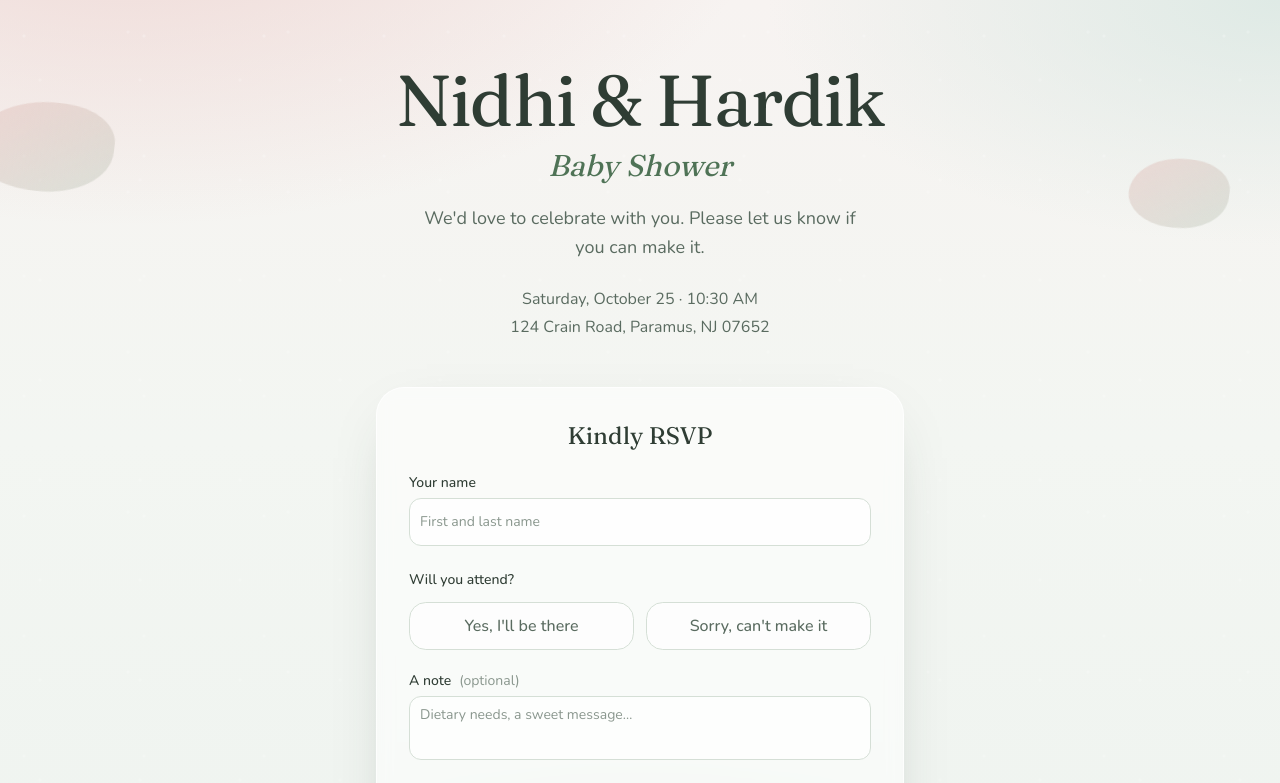
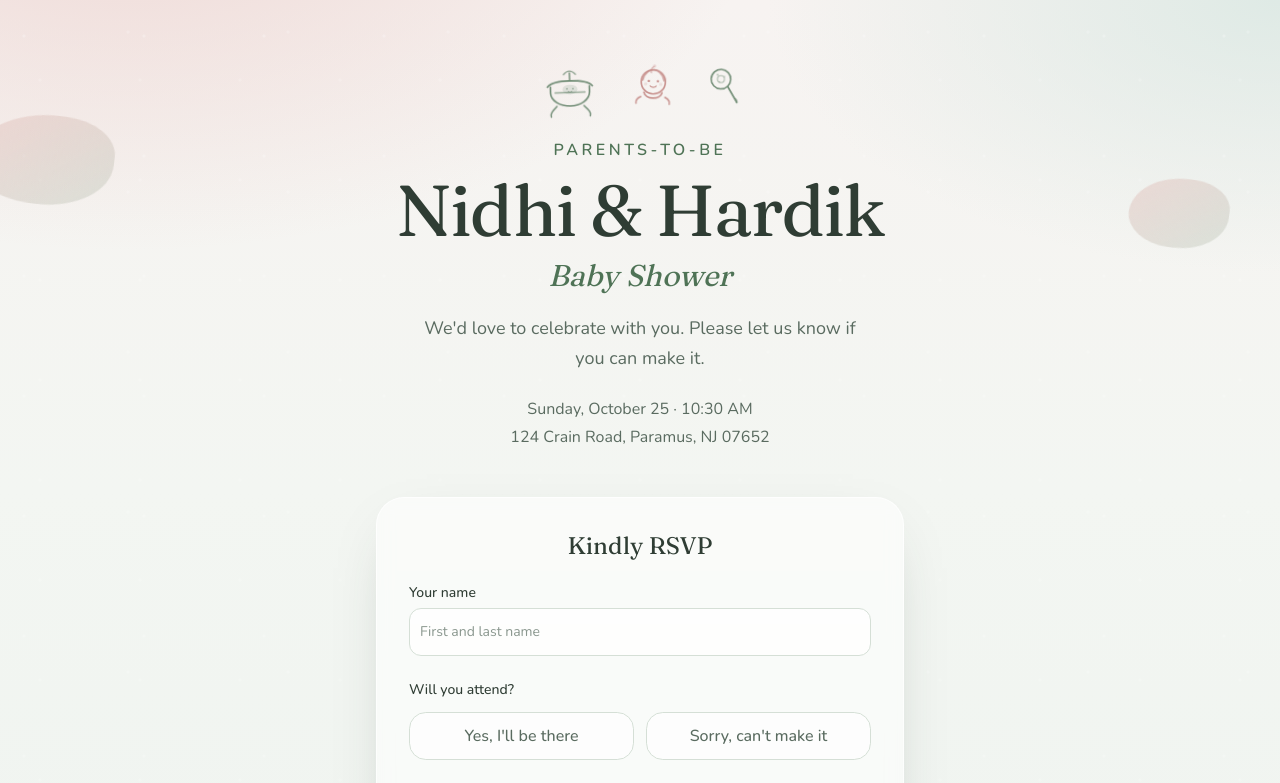
Before and after one commit to nidhiuiux/baby-shower-rsvps, a Next.js app: page / in a window 1280 px wide. Shown: the top 783 px of the page. Built offline with nearby package versions, Linux system fonts and the light colour scheme.

Commit message:
Add Parents-to-be label and cradle baby doodles
Co-authored-by: n.lukhi <n.lukhi@student.fdu.edu>

```diff
--- a/src/app/globals.css
+++ b/src/app/globals.css
@@ -217,8 +217,52 @@
   animation: fade 0.35s ease-out both;
 }
 
+.doodle-row {
+  display: flex;
+  align-items: flex-end;
+  justify-content: center;
+  gap: 1.25rem;
+}
+
+.doodle {
+  color: var(--leaf-deep);
+  opacity: 0.78;
+  animation: doodle-bob 5.5s ease-in-out infinite;
+}
+
+.doodle-cradle {
+  width: 4.5rem;
+  height: auto;
+  animation-delay: 0s;
+}
+
+.doodle-baby {
+  width: 3.4rem;
+  height: auto;
+  color: var(--blush-deep);
+  opacity: 0.72;
+  animation-delay: -1.8s;
+}
+
+.doodle-rattle {
+  width: 2.8rem;
+  height: auto;
+  animation-delay: -3.2s;
+}
+
+@keyframes doodle-bob {
+  0%,
+  100% {
+    transform: translateY(0) rotate(-2deg);
+  }
+  50% {
+    transform: translateY(-6px) rotate(3deg);
+  }
+}
+
 @media (prefers-reduced-motion: reduce) {
   .petal,
+  .doodle,
   .animate-rise,
   .animate-rise-delay,
   .animate-fade {
--- a/src/app/page.tsx
+++ b/src/app/page.tsx
@@ -1,4 +1,5 @@
 import Link from "next/link";
+import { BabyDoodles } from "@/components/baby-doodles";
 import { RsvpForm } from "@/components/rsvp-form";
 import { event } from "@/lib/event";
 
@@ -11,7 +12,11 @@ export default function Home() {
 
       <main className="mx-auto flex w-full max-w-xl flex-1 flex-col justify-center px-5 py-12 sm:px-6 sm:py-16">
         <header className="animate-rise mb-10 text-center sm:mb-12">
-          <p className="font-display text-5xl leading-none tracking-tight text-[var(--ink)] sm:text-6xl md:text-7xl">
+          <BabyDoodles />
+          <p className="mt-5 text-sm font-semibold uppercase tracking-[0.22em] text-[var(--leaf-deep)] sm:text-base">
+            {event.eyebrow}
+          </p>
+          <p className="mt-3 font-display text-5xl leading-none tracking-tight text-[var(--ink)] sm:text-6xl md:text-7xl">
             {event.brand}
           </p>
           <p className="mt-3 font-display text-2xl italic text-[var(--leaf-deep)] sm:text-3xl">
--- /dev/null
+++ b/src/components/baby-doodles.tsx
@@ -0,0 +1,146 @@
+export function BabyDoodles() {
+  return (
+    <div className="doodle-row" aria-hidden>
+      <svg
+        className="doodle doodle-cradle"
+        viewBox="0 0 96 72"
+        fill="none"
+        xmlns="http://www.w3.org/2000/svg"
+      >
+        <path
+          d="M18 30c8-10 52-10 60 0"
+          stroke="currentColor"
+          strokeWidth="2.2"
+          strokeLinecap="round"
+        />
+        <path
+          d="M22 30v8c0 10 12 18 26 18s26-8 26-18v-8"
+          stroke="currentColor"
+          strokeWidth="2.2"
+          strokeLinecap="round"
+          strokeLinejoin="round"
+        />
+        <path
+          d="M28 38h40"
+          stroke="currentColor"
+          strokeWidth="1.8"
+          strokeLinecap="round"
+          opacity="0.7"
+        />
+        <ellipse cx="48" cy="34" rx="10" ry="6.5" fill="currentColor" opacity="0.18" />
+        <circle cx="44" cy="33" r="1.2" fill="currentColor" opacity="0.55" />
+        <circle cx="52" cy="33" r="1.2" fill="currentColor" opacity="0.55" />
+        <path
+          d="M45.5 36.5c1.2 1.2 3.8 1.2 5 0"
+          stroke="currentColor"
+          strokeWidth="1.4"
+          strokeLinecap="round"
+          opacity="0.55"
+        />
+        <path
+          d="M30 56c-6 6-10 10-8 14"
+          stroke="currentColor"
+          strokeWidth="2"
+          strokeLinecap="round"
+        />
+        <path
+          d="M66 56c6 6 10 10 8 14"
+          stroke="currentColor"
+          strokeWidth="2"
+          strokeLinecap="round"
+        />
+        <path
+          d="M48 12v10"
+          stroke="currentColor"
+          strokeWidth="2"
+          strokeLinecap="round"
+        />
+        <path
+          d="M40 14c5-6 11-6 16 0"
+          stroke="currentColor"
+          strokeWidth="1.8"
+          strokeLinecap="round"
+          opacity="0.75"
+        />
+      </svg>
+
+      <svg
+        className="doodle doodle-baby"
+        viewBox="0 0 72 72"
+        fill="none"
+        xmlns="http://www.w3.org/2000/svg"
+      >
+        <circle cx="36" cy="30" r="16" stroke="currentColor" strokeWidth="2.2" />
+        <path
+          d="M22 28c2-10 10-14 14-14s12 4 14 14"
+          stroke="currentColor"
+          strokeWidth="2"
+          strokeLinecap="round"
+          opacity="0.8"
+        />
+        <circle cx="30" cy="29" r="1.6" fill="currentColor" />
+        <circle cx="42" cy="29" r="1.6" fill="currentColor" />
+        <circle cx="26" cy="33" r="2.2" fill="currentColor" opacity="0.2" />
+        <circle cx="46" cy="33" r="2.2" fill="currentColor" opacity="0.2" />
+        <path
+          d="M32 35.5c1.8 2.2 6.2 2.2 8 0"
+          stroke="currentColor"
+          strokeWidth="1.6"
+          strokeLinecap="round"
+        />
+        <path
+          d="M24 44c2 10 22 10 24 0"
+          stroke="currentColor"
+          strokeWidth="2.2"
+          strokeLinecap="round"
+        />
+        <path
+          d="M20 50c-4 2-7 5-6 9"
+          stroke="currentColor"
+          strokeWidth="2"
+          strokeLinecap="round"
+        />
+        <path
+          d="M52 50c4 2 7 5 6 9"
+          stroke="currentColor"
+          strokeWidth="2"
+          strokeLinecap="round"
+        />
+        <path
+          d="M33 18c-1-4 1-7 3-8"
+          stroke="currentColor"
+          strokeWidth="1.6"
+          strokeLinecap="round"
+          opacity="0.7"
+        />
+        <circle cx="37" cy="9" r="2" fill="currentColor" opacity="0.35" />
+      </svg>
+
+      <svg
+        className="doodle doodle-rattle"
+        viewBox="0 0 64 72"
+        fill="none"
+        xmlns="http://www.w3.org/2000/svg"
+      >
+        <circle cx="28" cy="24" r="14" stroke="currentColor" strokeWidth="2.2" />
+        <circle cx="28" cy="24" r="5" stroke="currentColor" strokeWidth="1.6" opacity="0.55" />
+        <path
+          d="M38 34l14 22"
+          stroke="currentColor"
+          strokeWidth="2.4"
+          strokeLinecap="round"
+        />
+        <path
+          d="M48 50c3 1 5 4 4 7"
+          stroke="currentColor"
+          strokeWidth="1.8"
+          strokeLinecap="round"
+          opacity="0.7"
+        />
+        <circle cx="23" cy="18" r="1.5" fill="currentColor" opacity="0.45" />
+        <circle cx="33" cy="20" r="1.2" fill="currentColor" opacity="0.35" />
+        <circle cx="26" cy="28" r="1.3" fill="currentColor" opacity="0.35" />
+      </svg>
+    </div>
+  );
+}
--- a/src/lib/event.ts
+++ b/src/lib/event.ts
@@ -3,11 +3,13 @@
  * Share the home page link as your RSVP link.
  */
 export const event = {
+  /** Small line above the names */
+  eyebrow: "Parents-to-be",
   /** Shown large on the page — usually the parents' names */
   brand: "Nidhi & Hardik",
   title: "Baby Shower",
   tagline: "We'd love to celebrate with you. Please let us know if you can make it.",
-  date: "Saturday, October 25 · 10:30 AM",
+  date: "Sunday, October 25 · 10:30 AM",
   location: "124 Crain Road, Paramus, NJ 07652",
   /** Simple PIN to view RSVP responses at /host */
   hostPin: "shower",
```
